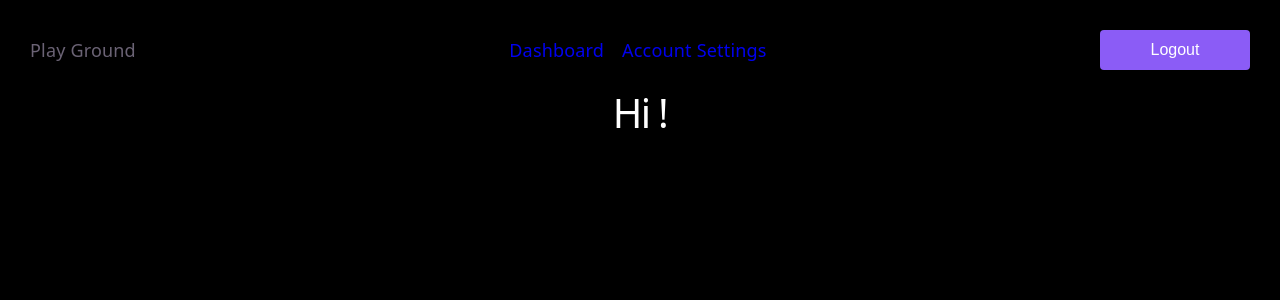
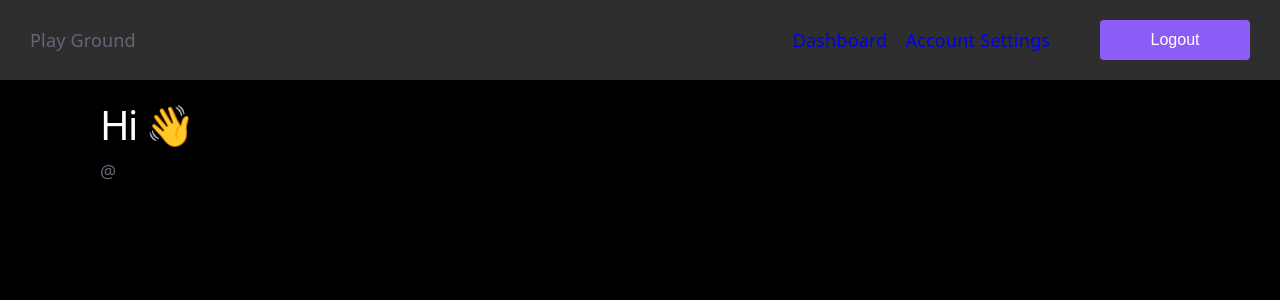
Before and after one commit to z5115703/play-ground, a React app in the folder frontend/: page /dashboard in a window 1280 px wide. Shown: the top 300 px of the page. Built offline with nearby package versions, Linux system fonts and the light colour scheme; no server answers; sample sign-in values are in the browser's storage; the HTML template or start-up script is replaced by a standard one.

Commit message:
feat: improve account settings UI and success message

```diff
--- a/frontend/src/components/Button/Button.jsx
+++ b/frontend/src/components/Button/Button.jsx
@@ -1,9 +1,9 @@
 import "./Button.css";
 
-function Button({ label, onClick, type = "button" }) {
+function Button({ label, onClick, type = "button", className = ""}) {
   return (
     <button
-      className="button"
+      className={`button ${className}`}
       type={type}
       onClick={onClick}
     >
--- a/frontend/src/pages/AccountSettings/AccountSettings.jsx
+++ b/frontend/src/pages/AccountSettings/AccountSettings.jsx
@@ -9,6 +9,7 @@ export default function AccountSettings() {
   const [name, setName] = useState("");
   const [username, setUsername] = useState("");
   const [error, setError] = useState("");
+  const [success, setSuccess] = useState("");
   const { token, logout } = useAuth();
 
   useEffect(() => {
@@ -32,6 +33,7 @@ export default function AccountSettings() {
       const user = await updateCurrentUser(token, { name, username });
       setName(user.name);
       setUsername(user.username);
+      setSuccess("Profile updated successfully ✔")
     } catch (error) {
       if (error.response?.status === 409) {
         setError("Username already exists");
@@ -44,16 +46,17 @@ export default function AccountSettings() {
   return (
     <div>
       <Navbar/>
-      <h1>
+      <div className="page">
+        <h1>
           Account Settings
-      </h1>
-      <div className="page">
-        <div className="card-container">
+        </h1>
+        <div className="settings-container">
           <form onSubmit={handleSaveChanges}>
           <InputField label="Name" type="text" value={name} onChange={(e) => setName(e.target.value)}/>
           <InputField label="Username" type="text" value={username} onChange={(e) => setUsername(e.target.value)}/>
           {error && <div className="error-message">{error}</div>}
-          <Button label="Save changes" type="submit"/>
+          {success && <div className="success-message">{success}</div>}
+          <Button className="full-width" label="Save changes" type="submit"/>
         </form>
         </div>
       </div>
--- a/frontend/src/pages/Dashboard/Dashboard.jsx
+++ b/frontend/src/pages/Dashboard/Dashboard.jsx
@@ -29,11 +29,13 @@ export default function Dashboard() {
   return (
     <div>
       <Navbar/>
-      <h1>
-          Hi {name}!
-      </h1>
-      <div>
-        {username}
+      <div className="page">
+        <h1>
+          Hi {name} 👋
+        </h1>
+        <div>
+          @{username}
+        </div>
       </div>
     </div>
   )
--- a/frontend/src/pages/Login/Login.jsx
+++ b/frontend/src/pages/Login/Login.jsx
@@ -44,7 +44,7 @@ export default function Login() {
   };
 
   return (
-    <div className="page">
+    <div className="page login-page">
       <div className="card-container">
         <h1>Log In</h1>
         <form onSubmit={handleLogin} className={error ? "error" : ""}>
@@ -61,7 +61,7 @@ export default function Login() {
             onChange={(e) => setPassword(e.target.value)}
           />
           {error && <div className="error-message">{error}</div>}
-          <Button label="Log In" type="submit"/>
+          <Button className="full-width" label="Log In" type="submit"/>
         </form>
         <button className="text-button" type="button" onClick={() => navigate("/signup")}>Create an account?</button>
       </div>
--- a/frontend/src/pages/Signup/Signup.jsx
+++ b/frontend/src/pages/Signup/Signup.jsx
@@ -43,7 +43,7 @@ export default function Signup() {
   }
 
   return (
-    <div className="page">
+    <div className="page login-page">
       <div className="card-container">
         <h1>Sign Up</h1>
         <form onSubmit={handleRegister} className={error ? "error" : ""}>
@@ -67,7 +67,7 @@ export default function Signup() {
               onChange={(e) => setPassword(e.target.value)}
             />
             {error && <div className="error-message">{error}</div>}
-            <Button label="Sign Up" onClick={handleRegister} type="submit"/>
+            <Button className="full-width" label="Sign Up" onClick={handleRegister} type="submit"/>
           </div>
         </form>
         <button className="text-button" onClick={() => navigate("/login")}>Already have an account?</button>
--- a/frontend/src/styles/style.css
+++ b/frontend/src/styles/style.css
@@ -6,6 +6,10 @@ body {
     width: 100%;
 }
 .page {
+    padding: 0 100px;
+    text-align: left;
+}
+.login-page {
     display: flex;
     justify-content: center;
     align-items: center;
@@ -23,10 +27,14 @@ body {
     display: flex;
     flex-direction: column;
     gap: 20px;
+    text-align: center;
+}
+.settings-container {
+    width: 500px;
 }
 h1 {
     margin: 0;
-    margin-bottom: 10px;
+    margin-bottom: 20px;
     font-size: 40px;
     color: white;
 }
@@ -44,16 +52,22 @@ h1 {
     margin-bottom: 15px;
     color: #F87171;
 }
+.success-message {
+    color: #16c60c;
+}
 .navbar {
     display: flex;
-    justify-content: space-between;
     align-items: center;
-    padding: 30px;
+    padding: 20px 30px;
+    margin-bottom: 32px;
+    background-color: #2e2e2e;
 }
 .navbar-links {
     display: flex;
     gap: 1rem;
     margin: 0;
+    margin-left: auto;
+    margin-right: 50px;
 }
 .navbar-links > li {
     list-style-type: none;
@@ -61,3 +75,7 @@ h1 {
 .navbar-links > li > a {
     text-decoration: none;
 }
+.full-width {
+    width: 100%;
+    margin-top: 10px;
+}
```
